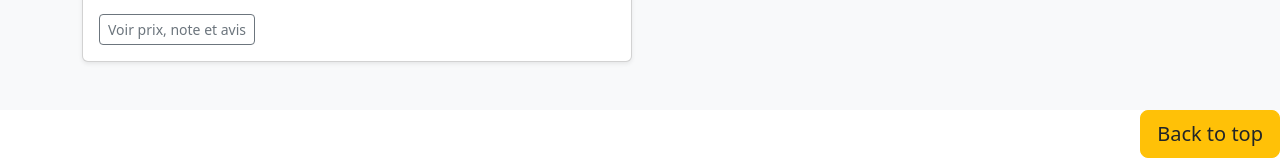
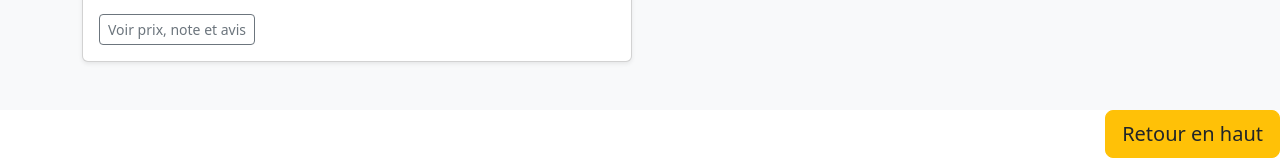
Before and after one commit to Marion404/Compar-Operator, a PHP site: page / in a window 1280 px wide. Shown: the part 2818-2976 px from the top of the page. Run offline with PHP 8.4, Linux system fonts and the light colour scheme; the visitor is signed in with stand-in values (Sample User, id 1).

Commit message:
rectification maj bouton retour en haut marion

```diff
--- a/index.php
+++ b/index.php
@@ -174,12 +174,9 @@ if(empty($_SESSION['admin'])) {
     </div>
     <div class="d-flex justify-content-end">
       <button type="button" class="btn btn-warning btn-lg">
-        <a href="#top" class="text-dark">Back to top</a>
+        <a href="#top" class="text-dark">Retour en haut</a>
       </button>
   </div>
-
-
-
   </main>
 
   <?php include('partials/footer.php'); ?>
```
